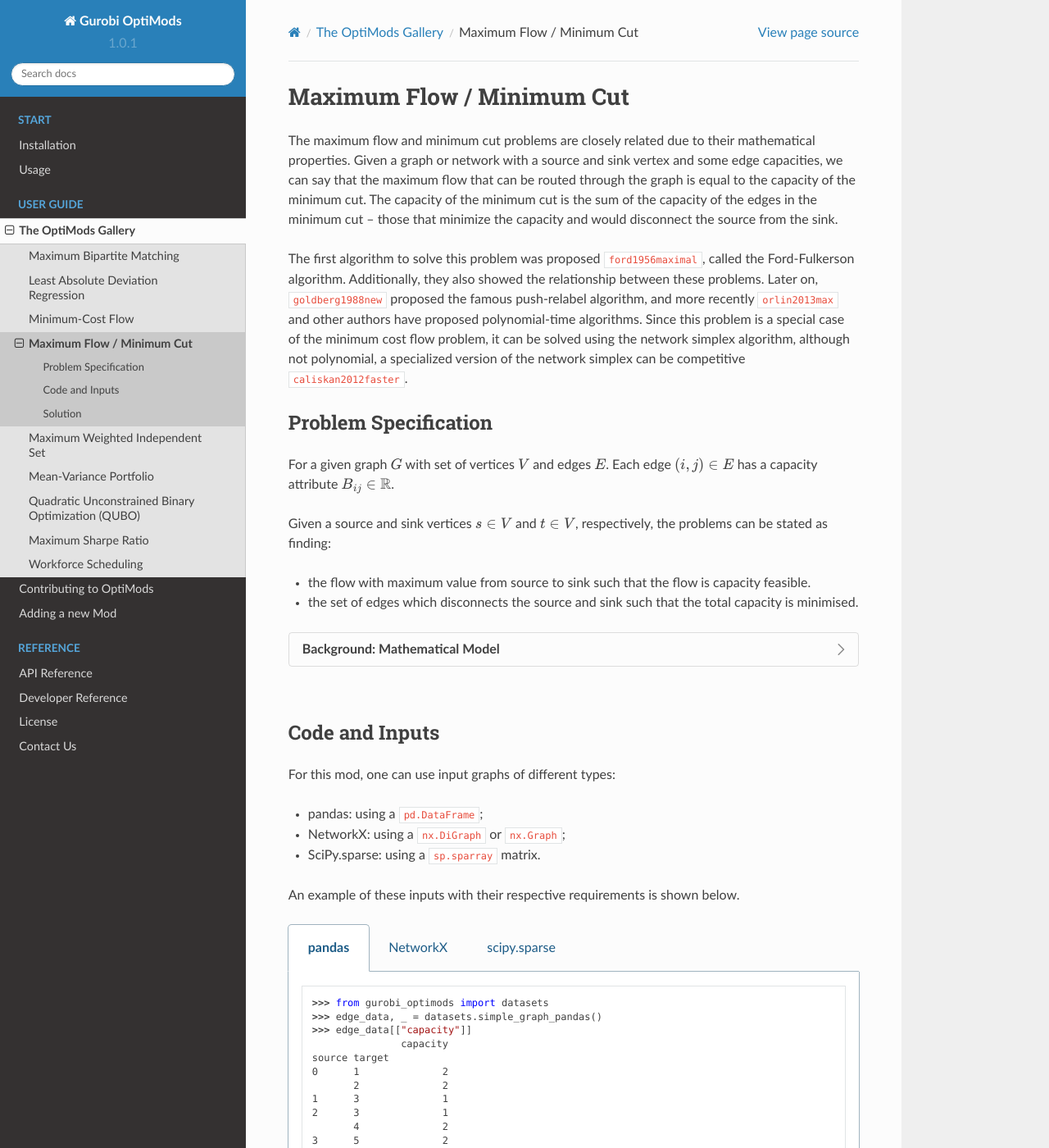
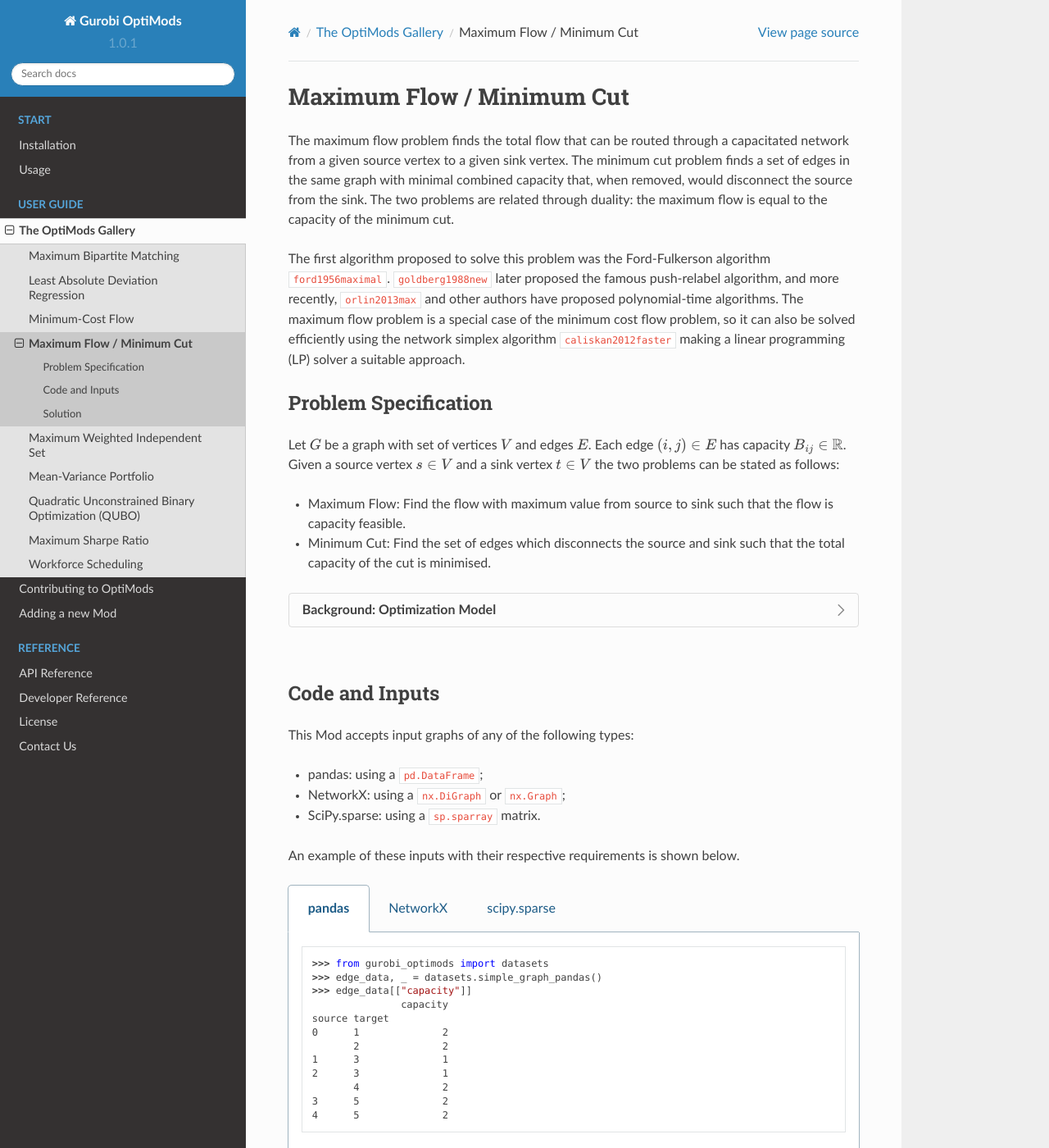
Before and after one commit to Gurobi/gurobi-optimods, a Sphinx documentation site: the page built from docs/source/mods/max-flow-min-cut.rst, in a window 1280 px wide and 1400 px high. Shown: the whole window at 82% size. Built offline with Sphinx 7.4.7 and the Read the Docs theme 2.0.0, drawn with Linux system fonts in a browser that asks for light colours; cross-references to code outside the pages are shown as plain code.

Commit message:
Copy edits

```diff
--- a/docs/source/mods/max-flow-min-cut.rst
+++ b/docs/source/mods/max-flow-min-cut.rst
@@ -1,47 +1,42 @@
 Maximum Flow / Minimum Cut
 ==========================
 
-The maximum flow and minimum cut problems are closely related due to their
-mathematical properties. Given a graph or network with a source and sink vertex
-and some edge capacities, we can say that the maximum flow that can be routed
-through the graph is equal to the capacity of the minimum cut. The capacity of
-the minimum cut is the sum of the capacity of the edges in the minimum cut --
-those that minimize the capacity and would disconnect the source from the sink.
+The maximum flow problem finds the total flow that can be routed through a
+capacitated network from a given source vertex to a given sink vertex. The
+minimum cut problem finds a set of edges in the same graph with minimal combined
+capacity that, when removed, would disconnect the source from the sink. The two
+problems are related through duality: the maximum flow is equal to the capacity
+of the minimum cut.
 
-The first algorithm to solve this problem was proposed
-:footcite:t:`ford1956maximal`, called the Ford-Fulkerson algorithm.
-Additionally, they also showed the relationship between these problems. Later
-on, :footcite:t:`goldberg1988new` proposed the famous push-relabel algorithm,
-and more recently :footcite:t:`orlin2013max` and other authors have proposed
-polynomial-time algorithms. Since this problem is a special case of the minimum
-cost flow problem, it can be solved using the network simplex algorithm,
-although not polynomial, a specialized version of the network simplex can be
-competitive :footcite:t:`caliskan2012faster`.
+The first algorithm proposed to solve this problem was the Ford-Fulkerson
+algorithm :footcite:p:`ford1956maximal`. :footcite:t:`goldberg1988new` later
+proposed the famous push-relabel algorithm, and more recently,
+:footcite:t:`orlin2013max` and other authors have proposed polynomial-time
+algorithms. The maximum flow problem is a special case of the minimum cost flow
+problem, so it can also be solved efficiently using the network simplex
+algorithm :footcite:p:`caliskan2012faster` making a linear programming (LP)
+solver a suitable approach.
 
 Problem Specification
 ---------------------
 
-For a given graph :math:`G` with set of vertices :math:`V` and edges
-:math:`E`. Each edge :math:`(i,j)\in E` has a capacity attribute
-:math:`B_{ij}\in\mathbb{R}`.
+Let :math:`G` be a graph with set of vertices :math:`V` and edges :math:`E`.
+Each edge :math:`(i,j)\in E` has capacity :math:`B_{ij}\in\mathbb{R}`. Given a
+source vertex :math:`s\in V` and a sink vertex :math:`t\in V` the two problems
+can be stated as follows:
 
-Given a source and sink vertices :math:`s\in V` and :math:`t\in V`,
-respectively, the problems can be stated as finding:
+- Maximum Flow: Find the flow with maximum value from source to sink such that
+  the flow is capacity feasible.
+- Minimum Cut: Find the set of edges which disconnects the source and sink such
+  that the total capacity of the cut is minimised.
 
-- the flow with maximum value from source to sink such that the flow is
-  capacity feasible.
-- the set of edges which disconnects the source and sink such that the
-  total capacity is minimised.
-
-.. dropdown:: Background: Mathematical Model
+.. dropdown:: Background: Optimization Model
 
     Let us define a set of continuous variables :math:`x_{ij}` to represent
     the amount of non-negative (:math:`\geq 0`) flow going through an edge
-    :math:`(i,j)\in E`.
+    :math:`(i,j) \in E`.
 
-
-    The mathematical formulation for the maximum flow can be stated as
-    follows:
+    The mathematical formulation for the maximum flow can be stated as:
 
     .. math::
 
@@ -51,27 +46,26 @@ respectively, the problems can be stated as finding:
                             & 0 \leq x_{ij} \le B_{ij} & \forall (i, j) \in E \\
         \end{alignat}
 
-    Where :math:`\delta^+(\cdot)` (:math:`\delta^-(\cdot)`) denotes the
-    outgoing (incoming) neighbours.
+    where :math:`\delta^+(\cdot)` (:math:`\delta^-(\cdot)`) denotes the
+    outgoing (incoming) neighbours of a given vertex.
 
-    The objective maximises the total flow outgoing from the source vertex.
-
-    The first constraints ensure flow balance for all vertices (other than
-    the source or sink). That is, for a given node, the outgoing flow must
-    be equal to the incoming flow.
-
-    The last constraints ensure non-negativity of the variables and that the
-    capacity per edge is not exceeded.
+    The objective maximises the total outgoing flow from the source vertex. The
+    first set of constraint ensure flow balance for all vertices. That is, for a
+    given node that is neither the source or the sink, the outgoing flow must be
+    equal to the incoming flow. The last set of constraints ensure
+    non-negativity of the variables and that the capacity of each edge is not
+    exceeded.
 
     The minimum cut problem formulation is the dual of the maximum flow
-    formulation. So we can easily extract the solution information.
+    formulation. The minimum cut is found by solving the maximum flow problem
+    and extracting the constraint dual values.
 
 |
 
 Code and Inputs
 ---------------
 
-For this mod, one can use input graphs of different types:
+This Mod accepts input graphs of any of the following types:
 
 * pandas: using a ``pd.DataFrame``;
 * NetworkX: using a ``nx.DiGraph`` or ``nx.Graph``;
```
